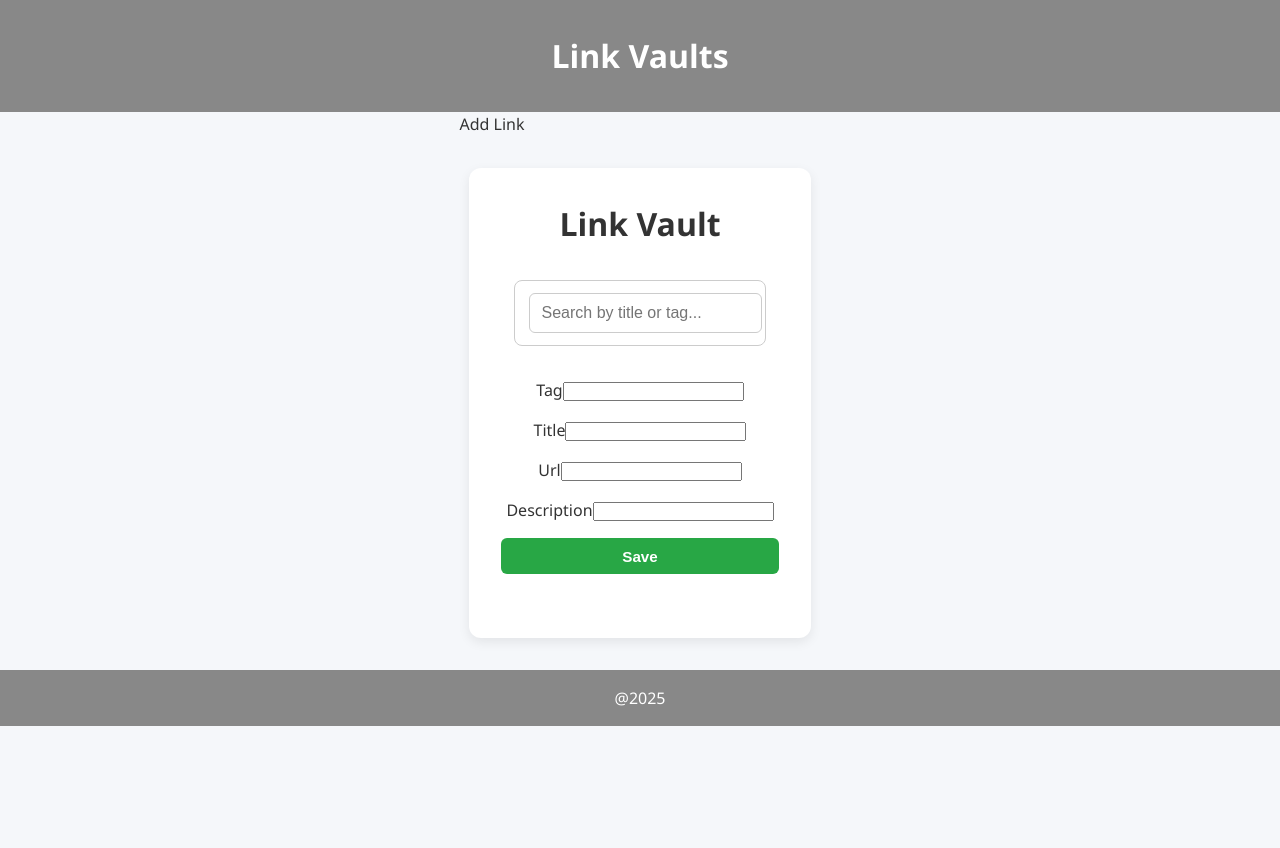
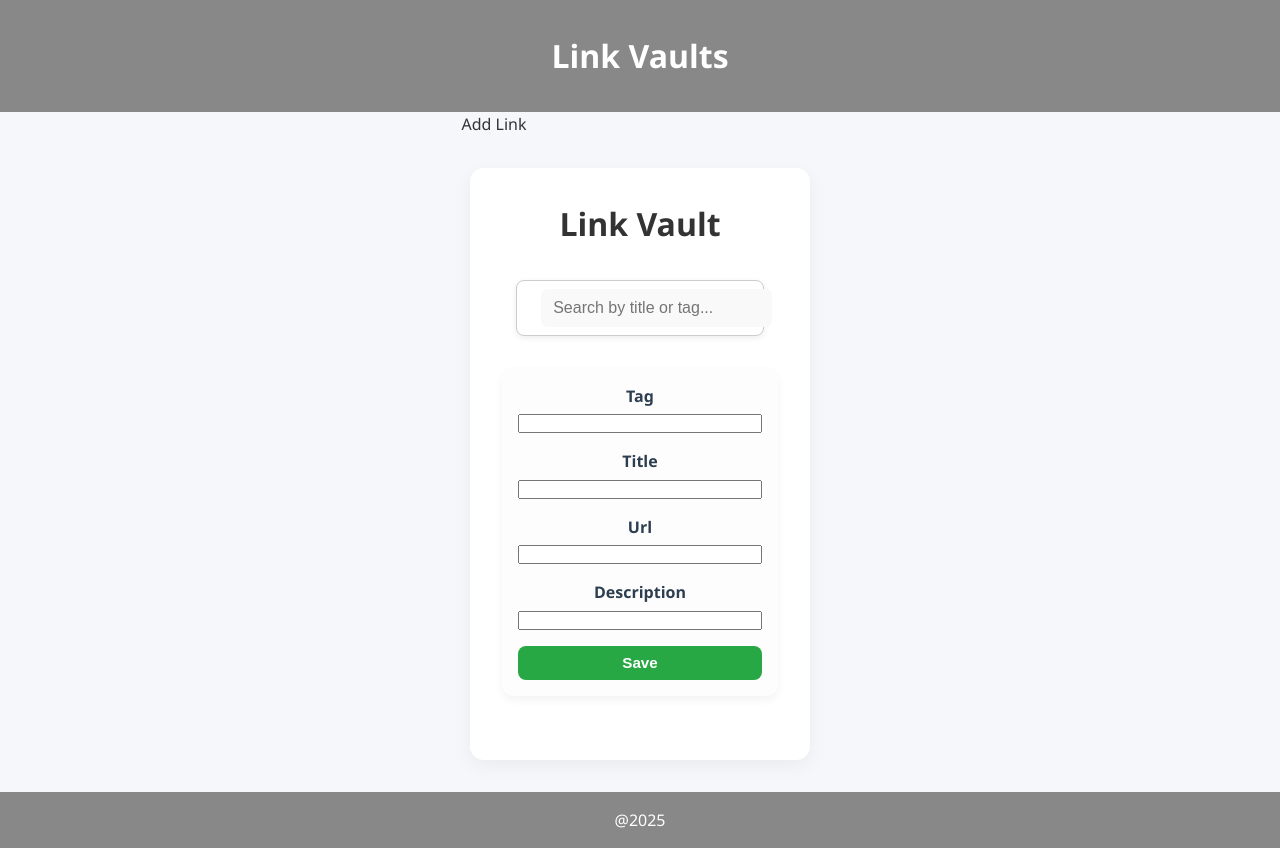
Before and after one commit to Mluleki23/Task-2-Links-Vault, a React (Vite) app: page / in a window 1280 px wide. Before the commit the page ends 800 px from the top, so only its background shows below. Built offline with nearby package versions, Linux system fonts and the light colour scheme.

Commit message:
style: add spacing between labels and input fields for better readability

```diff
--- a/src/App.css
+++ b/src/App.css
@@ -24,92 +24,102 @@ body,
   align-items: center;
 }
 
-.header{
-  width: 100%;
-  padding: 1rem;
-  background-color: #888;
-  color: #fff;
-  text-align: center;
-  margin-top: auto;
-}
-
-
-
-/* --------------------------
-   Search Bar
---------------------------- */
+.header{ width: 100%; padding: 1rem; background-color: #888; color: #fff; text-align: center; margin-top: auto; }
 .searchbutton {
   display: flex;
   align-items: center;
-  justify-content: center;
-  gap: 10px;
+  gap: 0.5rem;
   border: 1px solid #ccc;
   border-radius: 8px;
-  padding: 0.75rem 1rem;
+  padding: 0.5rem 1rem;
   margin: 2rem auto;
   width: min(90%, 500px);
-  background: transparent;
+  background: #fff;
+  box-shadow: 0 2px 6px rgba(0, 0, 0, 0.08);
 }
 
 .searchbutton input {
   flex: 1;
   outline: none;
   border: none;
-  height: 40px;
+  height: 38px;
   font-size: 1rem;
   padding: 0 0.75rem;
   border-radius: 6px;
+  background-color: #f9f9f9;
+  transition: background 0.2s, border-color 0.2s;
+}
+
+.searchbutton input:focus {
   background-color: #fff;
+  border: 1px solid #28a745;
 }
 
 .search-icon {
-  font-size: 20px;
+  font-size: 1.2rem;
   color: #555;
 }
 
 /* --------------------------
-   Input / Form Section
+   Form Section
 --------------------------- */
 .form-section {
   display: flex;
   flex-direction: column;
   gap: 1rem;
-
   width: 100%;
-  max-width: 400px;
-  margin: 0 auto 2rem auto; /* center and add bottom margin */
+  max-width: 450px;
+  margin: 0 auto 2rem auto;
+  padding: 1rem;
+  background-color: #fdfdfd;
+  border-radius: 12px;
+  box-shadow: 0 4px 10px rgba(0, 0, 0, 0.05);
 }
 
-input[type="text"] {
-  padding: 0.6rem 0.75rem;
-  border: 1px solid #ccc;
-  border-radius: 6px;
-  font-size: 1rem;
-  transition: border-color 0.2s;
+/* Input Field Spacing */
+.input-field {
+  display: flex;
+  flex-direction: column;
+  gap: 0.4rem; /* space between label and input */
 }
 
-input[type="text"]:focus {
-  border-color: #4caf50;
+.input-field label {
+  font-weight: 600;
+  color: #2c3e50;
+}
+
+.form-section input[type="text"] {
+  padding: 0.65rem 0.85rem;
+  border: 1px solid #ccc;
+  border-radius: 8px;
+  font-size: 1rem;
+  transition: border-color 0.2s, box-shadow 0.2s;
+}
+
+.form-section input[type="text"]:focus {
+  border-color: #28a745;
+  box-shadow: 0 0 5px rgba(40, 167, 69, 0.3);
   outline: none;
 }
 
 /* --------------------------
-   Generic Buttons
+   Buttons
 --------------------------- */
 button,
 .btn {
-  padding: 0.6rem 1.2rem;
+  padding: 0.55rem 1.2rem;
   border: none;
-  border-radius: 6px;
+  border-radius: 8px;
   font-weight: 600;
   font-size: 0.95rem;
   cursor: pointer;
-  transition: background 0.2s ease, transform 0.1s ease;
+  transition: background 0.2s ease, transform 0.1s ease, box-shadow 0.2s;
 }
 
 button:hover,
 .btn:hover {
   transform: translateY(-2px);
+  box-shadow: 0 2px 6px rgba(0, 0, 0, 0.15);
 }
 
 .btn-green {
@@ -136,24 +146,25 @@ button:hover,
   margin: 2rem auto;
   padding: 2rem;
   background: #fff;
-  border-radius: 12px;
-  box-shadow: 0 4px 12px rgba(0, 0, 0, 0.08);
+  border-radius: 14px;
+  box-shadow: 0 6px 20px rgba(0, 0, 0, 0.05);
   text-align: center;
 }
 
 .links-table-container h2 {
   margin-bottom: 1.5rem;
-  font-size: 1.8rem;
+  font-size: 2rem;
   color: #2c3e50;
 }
 
 /* --------------------------
-   Table
+   Table Styling
 --------------------------- */
 .links-table {
   width: 100%;
   border-collapse: collapse;
   margin-top: 1rem;
+  font-size: 0.95rem;
 }
 
 .links-table th,
@@ -166,6 +177,7 @@ button:hover,
 .links-table th {
   background-color: #f4f4f4;
   font-weight: 600;
+  color: #2c3e50;
 }
 
 .links-table tr:nth-child(even) {
@@ -179,42 +191,16 @@ button:hover,
 .links-table a {
   color: #007bff;
   text-decoration: none;
+  transition: color 0.2s;
 }
 .links-table a:hover {
+  color: #0056b3;
   text-decoration: underline;
 }
 
 .links-table .btn {
   margin-right: 0.4rem;
-  padding: 0.35rem 0.8rem;
+  padding: 0.35rem 0.9rem;
   font-size: 0.85rem;
 }
-
-/* --------------------------
-   Footer
---------------------------- */
-.footer {
-  width: 100%;
-  padding: 1rem;
-  background-color: #888;
-  color: #fff;
-  text-align: center;
-  margin-top: auto;
-}
-
-/* --------------------------
-   Responsive
---------------------------- */
-/* @media (max-width: 700px) {
-  .links-table-container {
-    padding: 1rem;
-  }
-  .links-table th,
-  .links-table td {
-    font-size: 0.9rem;
-    padding: 0.6rem;
-  }
-  .searchbutton {
-    width: 90%;
-  }
-} */
+.footer { width: 100%; padding: 1rem; background-color: #888; color: #fff; text-align: center; margin-top: auto; }
```
